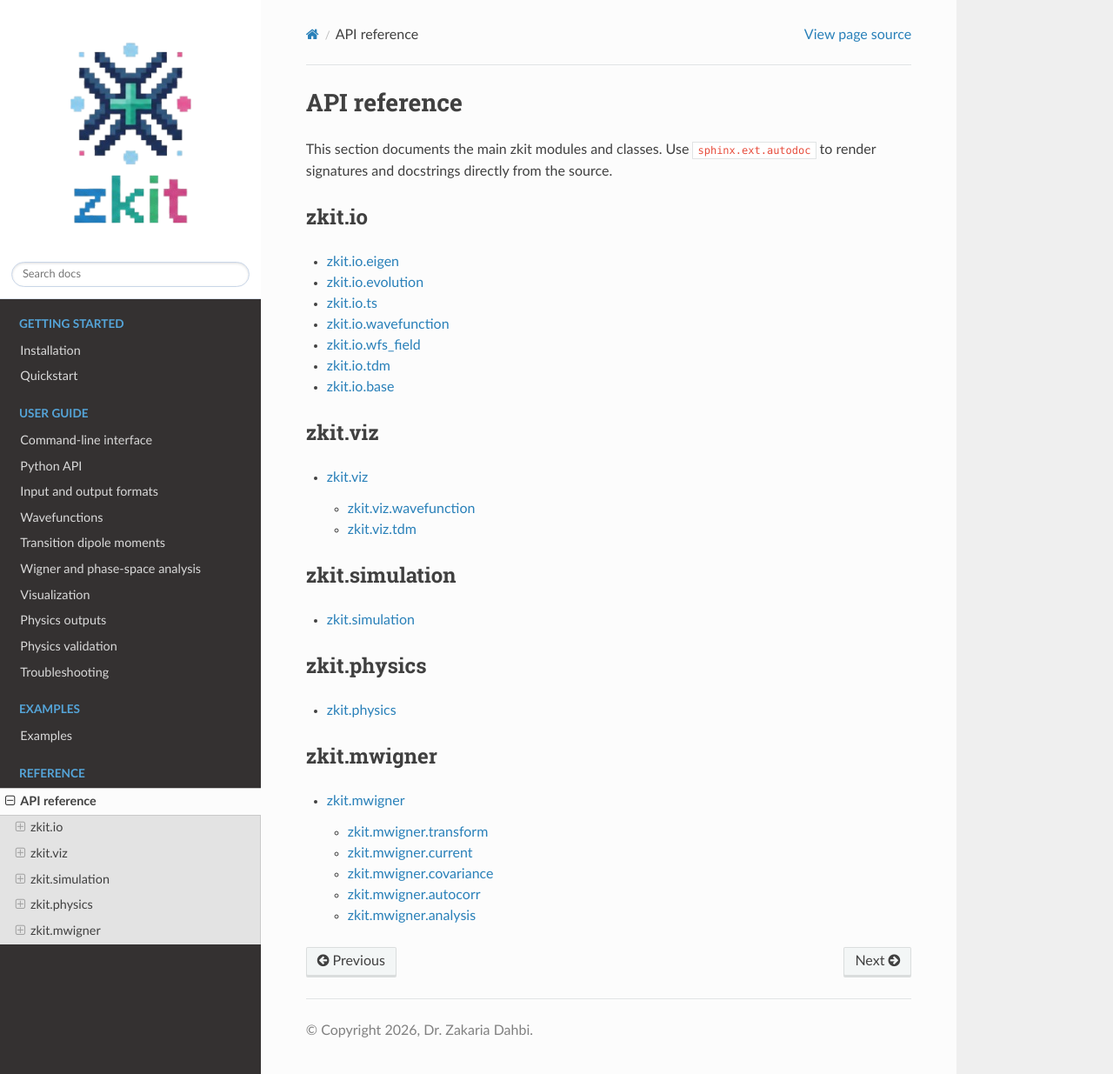
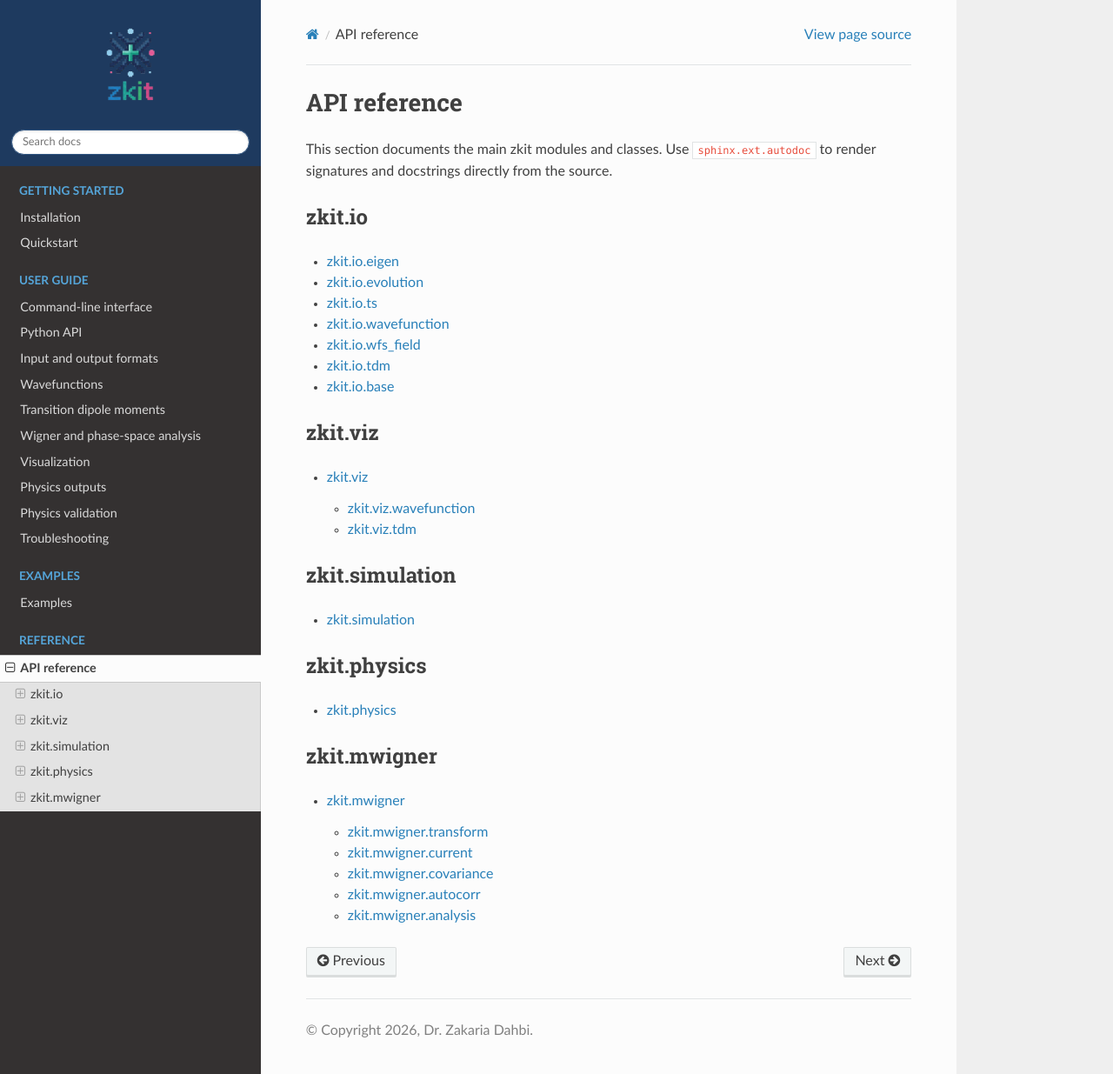
Before and after one commit to dahbiz/zkit, a Sphinx documentation site: the page built from docs/api.rst, in a window 1280 px wide and 1235 px high. Shown: the whole window at 87% size. Built offline with Sphinx 7.4.7 and the Read the Docs theme 3.1.0, drawn with Linux system fonts in a browser that asks for light colours.

Commit message:
Docs: dark-blue logo panel, smaller sidebar logo

```diff
--- a/docs/_static/custom.css
+++ b/docs/_static/custom.css
@@ -1,29 +1,26 @@
-/* Light panel behind the logo: the theme's blue (#2980B9) hides the
-   blue and teal parts of the zkit logo. */
+/* Sidebar header: dark blue panel with a compact logo. */
 .wy-side-nav-search {
-  background-color: #ffffff !important;
-  border-bottom: 1px solid #dfe5ee;
+  background-color: #1e3a5f !important;
 }
 .wy-side-nav-search > a,
 .wy-side-nav-search .wy-dropdown > a {
-  color: #2c3e50 !important;
+  color: #ffffff !important;
 }
 .wy-side-nav-search > div.version {
-  color: #5a6b7d;
+  color: #c9d6e8;
 }
 .wy-side-nav-search input[type="text"] {
-  border-color: #c9d6e8;
+  border-color: #2f5582;
 }
 .wy-side-nav-search img.logo {
   background-color: transparent !important;
-  max-width: 150px;
+  max-width: 110px !important;
 }
 /* small-screen top bar */
 .wy-nav-top {
-  background-color: #ffffff !important;
-  border-bottom: 1px solid #dfe5ee;
+  background-color: #1e3a5f !important;
 }
 .wy-nav-top a,
 .wy-nav-top i {
-  color: #2c3e50 !important;
+  color: #ffffff !important;
 }
--- a/docs/conf.py
+++ b/docs/conf.py
@@ -47,7 +47,7 @@ html_theme_options = {
     "collapse_navigation": True,
     "navigation_with_keys": False,
     "logo_only": True,
-    "style_nav_header_background": "#ffffff",
+    "style_nav_header_background": "#1e3a5f",
 }
 html_logo = "_static/logo.png"
 html_favicon = "_static/logo.png"
```
